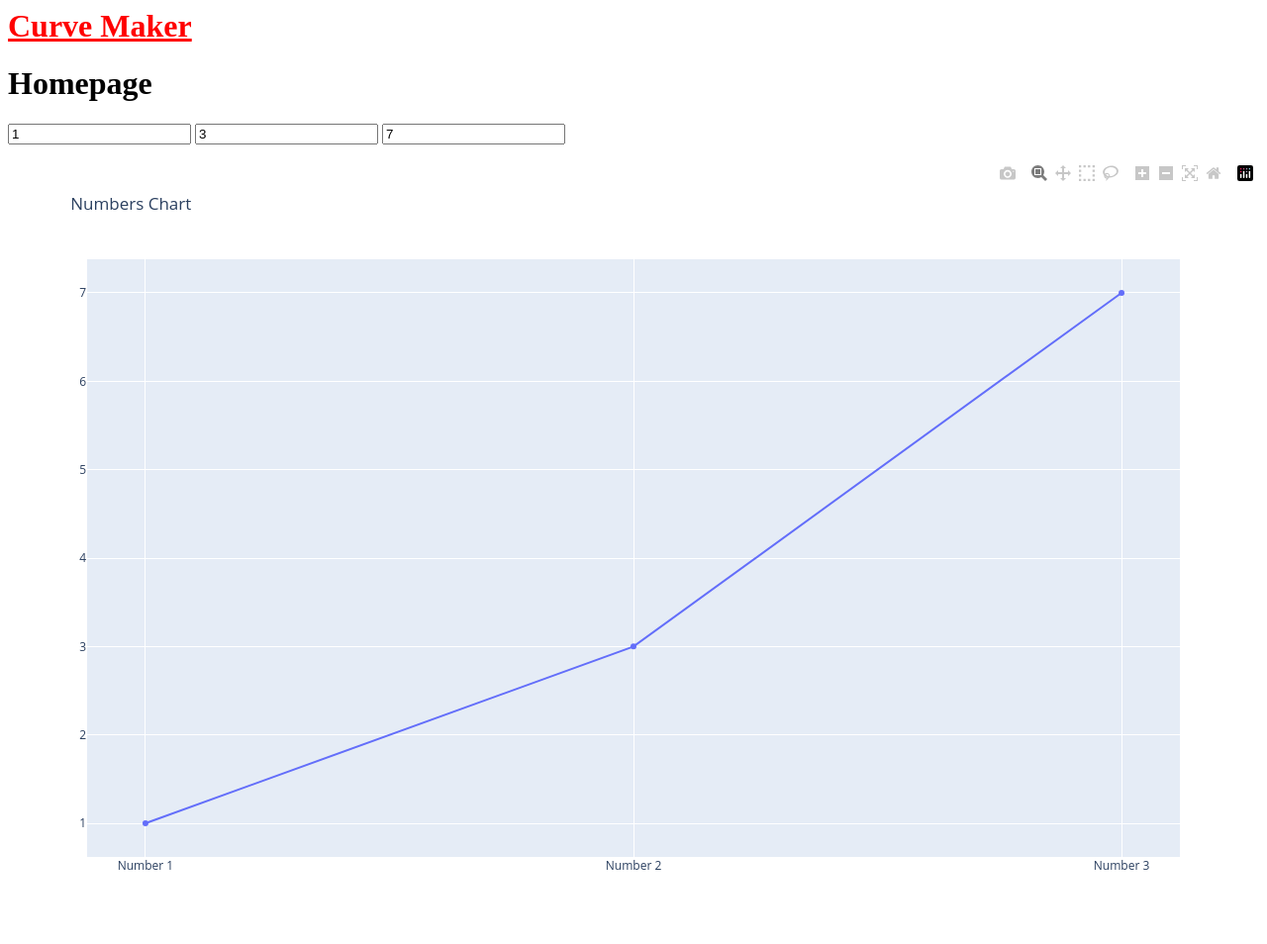
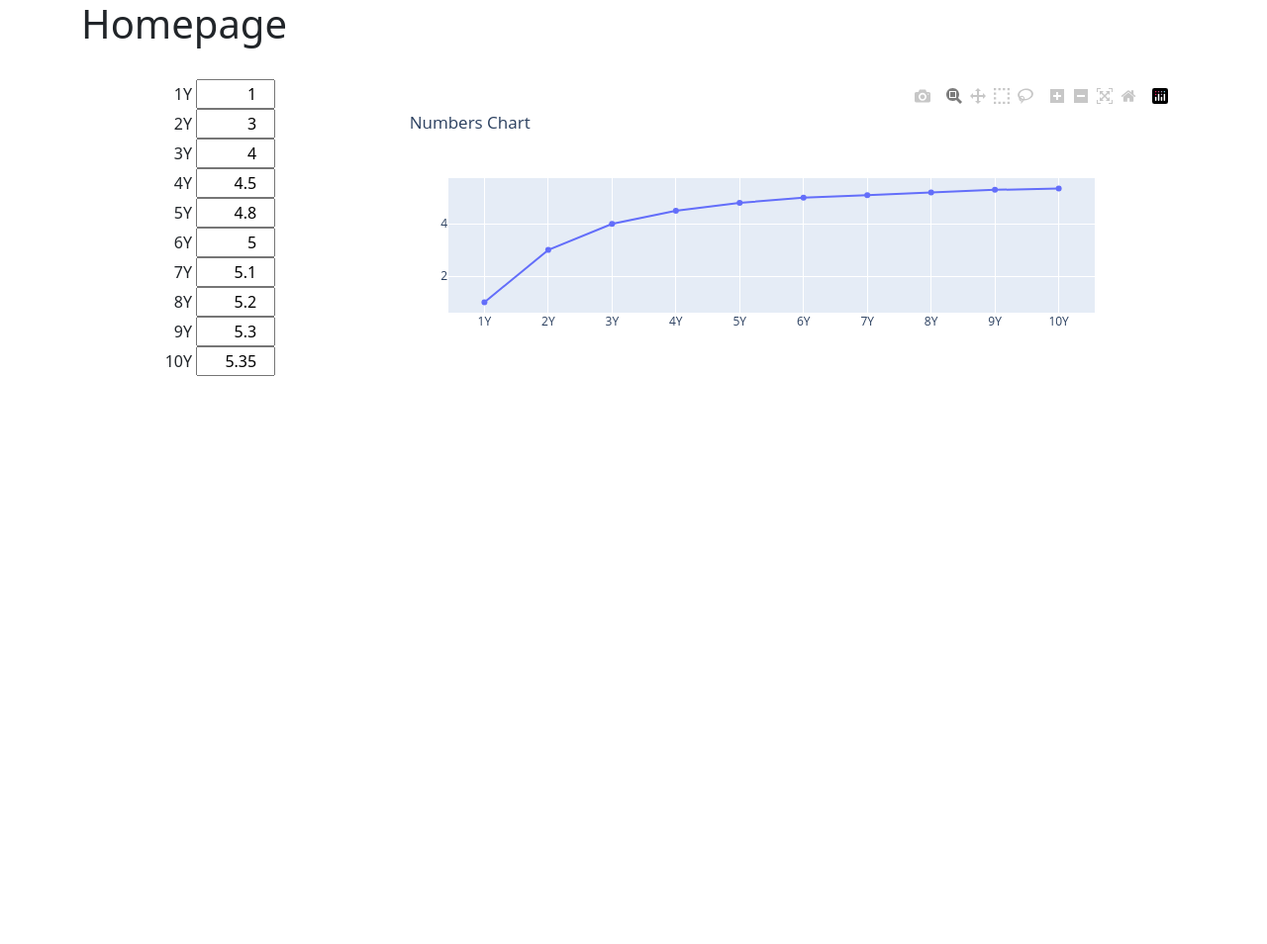
Before and after one commit to machib77/simpleplot, a Django app: page / in a window 1280 px wide. Shown: the whole page at 99% size. After the commit the page ends 380 px from the top, so only its background shows below. Run offline with Django 5.2, Linux system fonts and the light colour scheme; some libraries are stand-ins or nearby versions.

Commit message:
some style

```diff
--- a/simpleplot/views.py
+++ b/simpleplot/views.py
@@ -17,15 +17,25 @@ class HomePageView(TemplateView):
 class ChartGeneratorView(View):
     def post(self, request):
         # Retrieve data from POST request
-        number1 = float(request.POST.get("number1", 0))
-        number2 = float(request.POST.get("number2", 0))
-        number3 = float(request.POST.get("number3", 0))
+
+        rate_dict = {
+            "1Y": float(request.POST.get("1Y", 0)),
+            "2Y": float(request.POST.get("2Y", 0)),
+            "3Y": float(request.POST.get("3Y", 0)),
+            "4Y": float(request.POST.get("4Y", 0)),
+            "5Y": float(request.POST.get("5Y", 0)),
+            "6Y": float(request.POST.get("6Y", 0)),
+            "7Y": float(request.POST.get("7Y", 0)),
+            "8Y": float(request.POST.get("8Y", 0)),
+            "9Y": float(request.POST.get("9Y", 0)),
+            "10Y": float(request.POST.get("10Y", 0)),
+        }
 
         # Generate Plotly chart
         data = [
             go.Scatter(
-                x=["Number 1", "Number 2", "Number 3"],
-                y=[number1, number2, number3],
+                x=list(rate_dict.keys()),
+                y=list(rate_dict.values()),
                 mode="lines+markers",
             )
         ]
--- a/static/css/base.css
+++ b/static/css/base.css
@@ -1,3 +1,16 @@
 header h1 a {
     color: red;
     }
+
+label {
+    display: inline-block;
+    width: 100px;
+    text-align: right;
+    }
+
+
+input {
+    display: inline-block;
+    width: 80px;
+    text-align: right;
+    }
--- a/static/js/initial.js
+++ b/static/js/initial.js
@@ -1,17 +1,26 @@
-console.log("JavaScript AGAIN!")
+function initialRates() {
 
-function initialRates() {
-    let num1 = 1;
-    let num2 = 3;
-    let num3 = 7;
+    let init_obj = {
+        '1Y': 1.0,
+        '2Y': 3.0,
+        '3Y': 4.0,
+        '4Y': 4.5,
+        '5Y': 4.8,
+        '6Y': 5.0,
+        '7Y': 5.1,
+        '8Y': 5.2,
+        '9Y': 5.3,
+        '10Y':5.35,
+    }
 
-    document.getElementById('number1').value = num1;
-    document.getElementById('number2').value = num2;
-    document.getElementById('number3').value = num3;
+    for (let key in init_obj) {
+        console.log(`Key: ${key}, Value: ${init_obj[key]}`)
+        document.getElementById(key).value = init_obj[key];
+    }
 
-    console.log(num1, num2, num3);
 
-    let inputElement = document.getElementById('number1');
+
+    let inputElement = document.getElementById('1Y');
     // Simulate an input event
     inputElement.dispatchEvent(new Event('change'));
 
--- a/templates/base.html
+++ b/templates/base.html
@@ -5,16 +5,22 @@
         <link rel="stylesheet" href="{% static 'css/base.css' %}">
         <script src="https://cdn.plot.ly/plotly-latest.min.js"></script>
         <script src="https://unpkg.com/htmx.org/dist/htmx.js"></script>
+
+        <!-- Bootstrap CSS -->
+        <link href="https://cdn.jsdelivr.net/npm/bootstrap@5.3.2/dist/css/bootstrap.min.css" rel="stylesheet" integrity="sha384-T3c6CoIi6uLrA9TneNEoa7RxnatzjcDSCmG1MXxSR1GAsXEV/Dwwykc2MPK8M2HN" crossorigin="anonymous">
     </head>
     <body>
         <header>
-            <h1><a href="{% url 'home' %}">Curve Maker</a></h1>
+            {% comment %} <h1><a href="{% url 'home' %}">Curve Maker</a></h1> {% endcomment %}
         </header>
-    <div>
+    <div class="container">
         {% block content %}
         {% endblock content %}
     </div>
 
     <script src="{% static 'js/base.js' %}"></script>
+
+    <!-- Bootstrap JavaScript Bundle -->
+    <script src="https://cdn.jsdelivr.net/npm/bootstrap@5.3.2/dist/js/bootstrap.bundle.min.js" integrity="sha384-C6RzsynM9kWDrMNeT87bh95OGNyZPhcTNXj1NW7RuBCsyN/o0jlpcV8Qyq46cDfL" crossorigin="anonymous"></script>
     </body>
 </html>
--- a/templates/home.html
+++ b/templates/home.html
@@ -2,16 +2,55 @@
 {% load static %}
 {% block content %}
     <h1>Homepage</h1>
+    <br>
 
-    <form id="data-form">
-        {% csrf_token %}
-        <input type="number" hx-post="{% url 'generate_chart' %}" hx-trigger="change" hx-target="#chart-container" name="number1" id="number1" placeholder="Enter number 1">
-        <input type="number" hx-post="{% url 'generate_chart' %}" hx-trigger="change" hx-target="#chart-container" name="number2" id="number2" placeholder="Enter number 2">
-        <input type="number" hx-post="{% url 'generate_chart' %}" hx-trigger="change" hx-target="#chart-container" name="number3" id="number3" placeholder="Enter number 3">
-        {% comment %} <button type="button" hx-post="{% url 'generate_chart' %}" hx-trigger="click" hx-target="#chart-container">Generate Chart</button> {% endcomment %}
-    </form>
-    <div id="chart-container"></div>
+    <div class="container">
+        <div class="row">
+            <div class="col-md-3">
+                <form id="data-form">
+                    {% csrf_token %}
 
+                    <div>
+                        <label for="1Y">1Y</label>
+                        <input step="0.01" type="number" hx-post="{% url 'generate_chart' %}" hx-trigger="change" hx-target="#chart-container" name="1Y" id="1Y">
+                        <br>
+                        <label for="2Y">2Y</label>
+                        <input step="0.01" type="number" hx-post="{% url 'generate_chart' %}" hx-trigger="change" hx-target="#chart-container" name="2Y" id="2Y">
+                        <br>
+                        <label for="3Y">3Y</label>
+                        <input step="0.01" type="number" hx-post="{% url 'generate_chart' %}" hx-trigger="change" hx-target="#chart-container" name="3Y" id="3Y">
+                        <br>
+                        <label for="4Y">4Y</label>
+                        <input step="0.01" type="number" hx-post="{% url 'generate_chart' %}" hx-trigger="change" hx-target="#chart-container" name="4Y" id="4Y">
+                        <br>
+                        <label for="5Y">5Y</label>
+                        <input step="0.01" type="number" hx-post="{% url 'generate_chart' %}" hx-trigger="change" hx-target="#chart-container" name="5Y" id="5Y">
+                        <br>
+                        <label for="6Y">6Y</label>
+                        <input step="0.01" type="number" hx-post="{% url 'generate_chart' %}" hx-trigger="change" hx-target="#chart-container" name="6Y" id="6Y">
+                        <br>
+                        <label for="7Y">7Y</label>
+                        <input step="0.01" type="number" hx-post="{% url 'generate_chart' %}" hx-trigger="change" hx-target="#chart-container" name="7Y" id="7Y">
+                        <br>
+                        <label for="8Y">8Y</label>
+                        <input step="0.01" type="number" hx-post="{% url 'generate_chart' %}" hx-trigger="change" hx-target="#chart-container" name="8Y" id="8Y">
+                        <br>
+                        <label for="9Y">9Y</label>
+                        <input step="0.01" type="number" hx-post="{% url 'generate_chart' %}" hx-trigger="change" hx-target="#chart-container" name="9Y" id="9Y">
+                        <br>
+                        <label for="10Y">10Y</label>
+                        <input step="0.01" type="number" hx-post="{% url 'generate_chart' %}" hx-trigger="change" hx-target="#chart-container" name="10Y" id="10Y">
+                    </div>
+                </form>
+            </div>
+
+            <div class="col-md-9" id="chart-container">
+            </div>
+        </div>
+
+
+
+    </div>
     <script src="{% static 'js/initial.js' %}"></script>
 {% endblock content %}
 </html>
```
